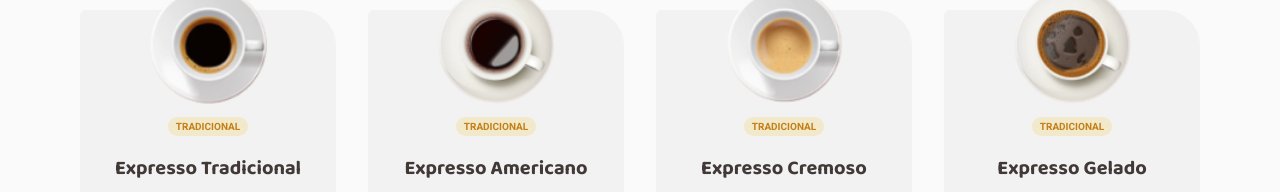
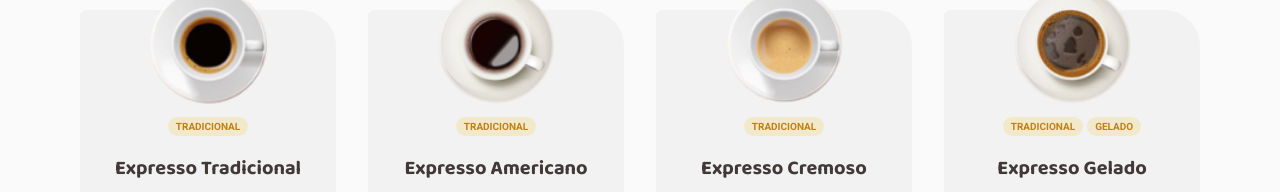
Before and after one commit to bzenky/ignite2022-desafio02, a React (Vite) app: page / in a window 1280 px wide. Shown: the part 749-941 px from the top of the page. Built offline with nearby package versions, Linux system fonts and the light colour scheme.

Commit message:
style: tags coffee menu

```diff
--- a/src/components/CoffeeCard/index.tsx
+++ b/src/components/CoffeeCard/index.tsx
@@ -16,7 +16,8 @@ import {
   Tag,
   ProductPlusAmountButton,
   StyledMinus,
-  StyledPlus
+  StyledPlus,
+  Tags
 } from "./styles";
 
 export interface ProductProps {
@@ -58,7 +59,13 @@ export function CoffeeCard({coffee}: CoffeeProps) {
     <CoffeeCardContainer key={coffee.id}>
       <img src={coffee.image} alt="" width="120" height="120" />
 
-      <Tag>tradicional</Tag>
+      <Tags>
+        {coffee.tags.map(tag => {
+          return (
+            <Tag>{tag}</Tag>
+            )})
+          }
+      </Tags>
 
       <CoffeeType>{coffee.name}</CoffeeType>
 
--- a/src/components/CoffeeCard/styles.ts
+++ b/src/components/CoffeeCard/styles.ts
@@ -15,6 +15,13 @@ export const CoffeeCardContainer = styled.div`
   img {
     margin-top: -45px;
   }
+`
+
+export const Tags = styled.div`
+  display: flex;
+  justify-content: center;
+  align-items: center;
+  gap: 4px;
 `
 
 export const Tag = styled.span`
```
